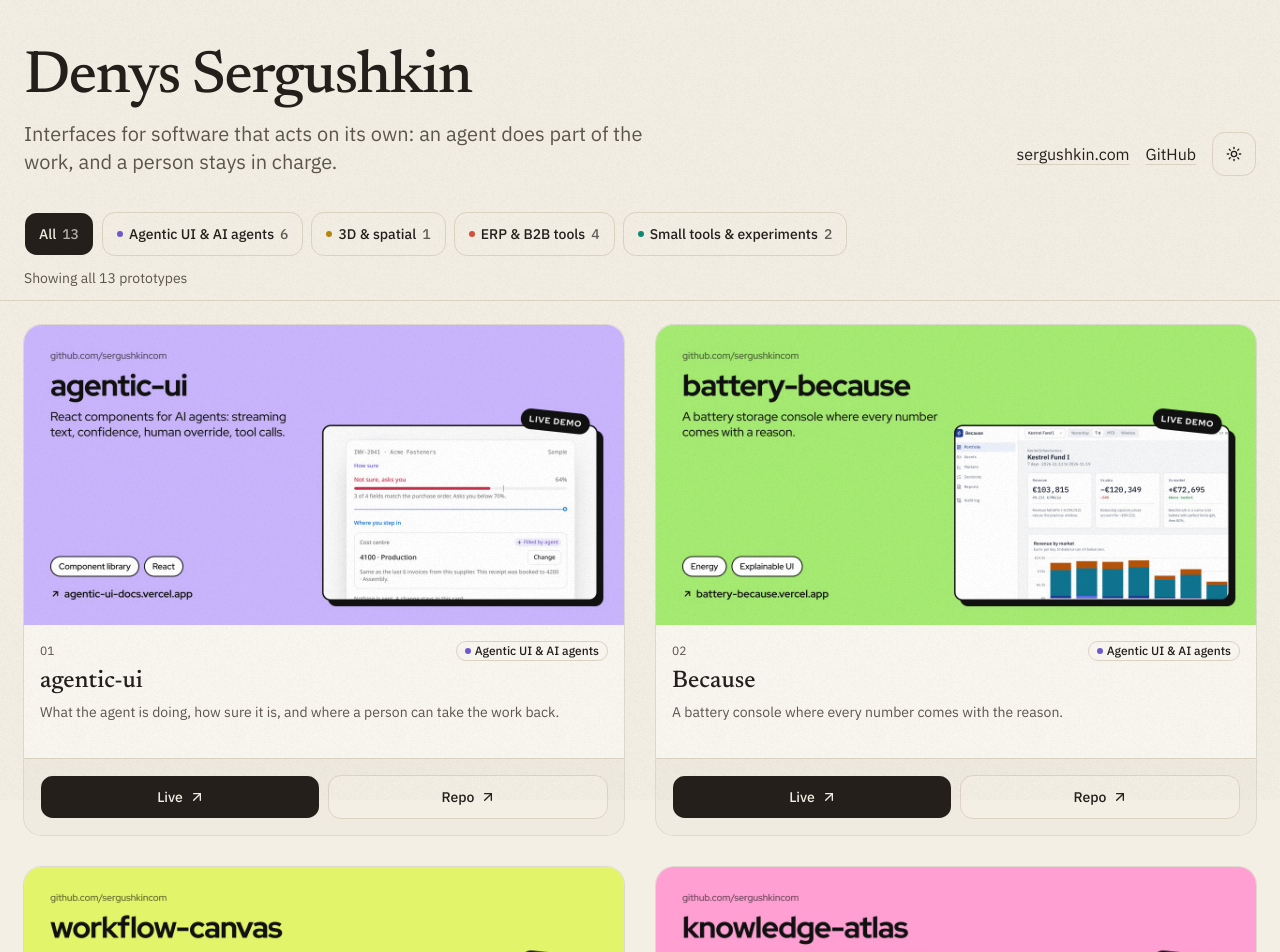
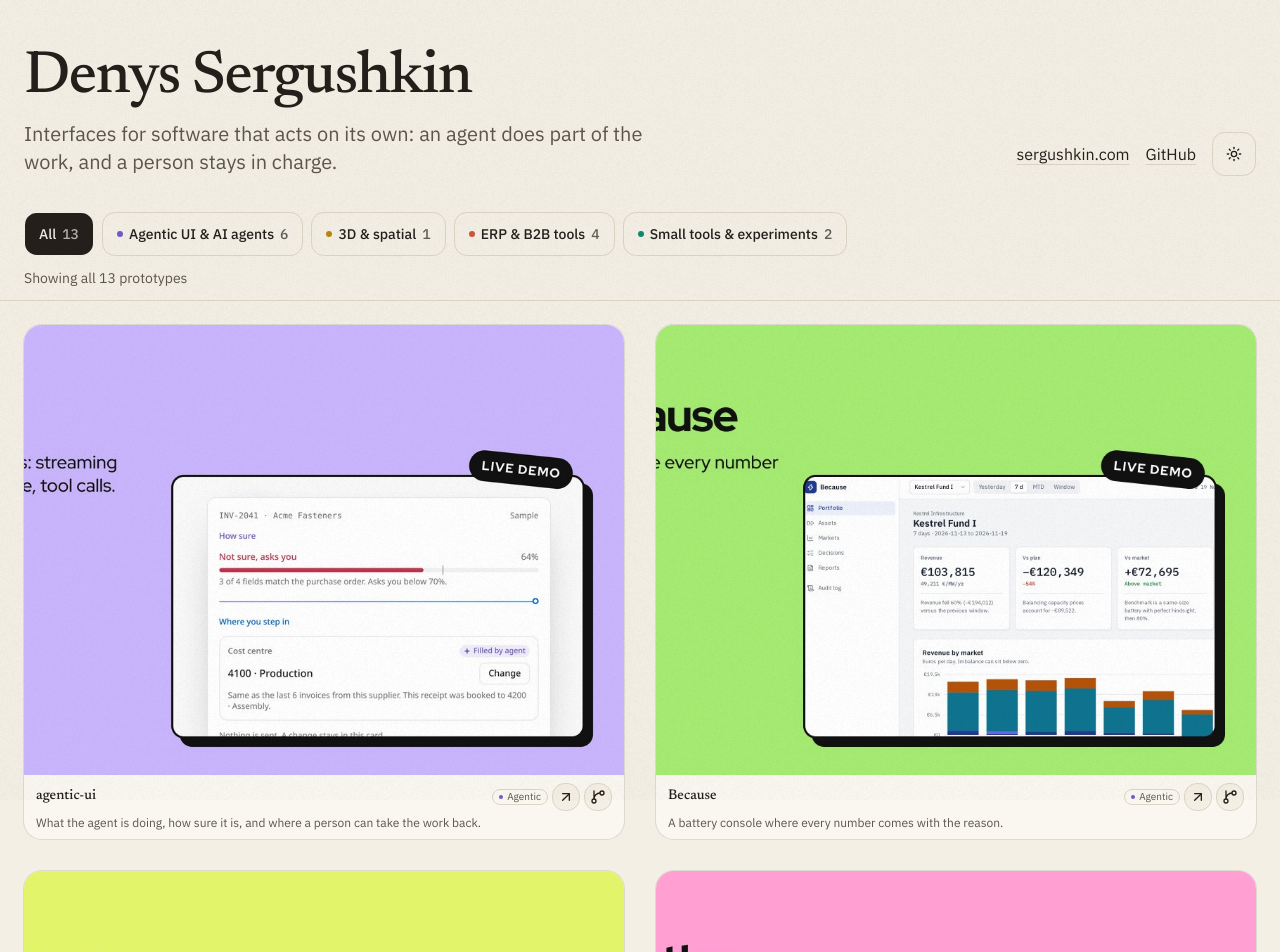
Before and after one commit to sergushkincom/projects-gallery, a Next.js app: page / in a window 1280 px wide. Shown: the top 952 px of the page. Built offline with nearby package versions, Linux system fonts and the light colour scheme.

Commit message:
Let the preview fill the card

```diff
--- a/components/gallery.tsx
+++ b/components/gallery.tsx
@@ -187,9 +187,6 @@ function GalleryView({
         <ul className="grid list-none grid-cols-1 gap-8 md:grid-cols-2">
           <AnimatePresence mode="popLayout" initial={false}>
             {visible.map((project, index) => {
-              const catalog = String(
-                projects.findIndex((item) => item.slug === project.slug) + 1,
-              ).padStart(2, "0");
               return (
                 <motion.li
                   key={project.slug}
@@ -205,11 +202,7 @@ function GalleryView({
                       : { type: "spring", duration: 0.28, bounce: 0 }
                   }
                 >
-                  <ProjectCard
-                    project={project}
-                    catalog={catalog}
-                    priority={index < 2}
-                  />
+                  <ProjectCard project={project} priority={index < 2} />
                 </motion.li>
               );
             })}
--- a/components/project-card.tsx
+++ b/components/project-card.tsx
@@ -1,37 +1,41 @@
 "use client";
 
-import { ArrowUpRightIcon } from "lucide-react";
+import { ArrowUpRightIcon, GitBranchIcon } from "lucide-react";
 import { motion, useMotionValue, useSpring } from "motion/react";
 import Image from "next/image";
 import { cn } from "cn";
-import type { Project } from "@/data/projects";
+import type { Project, TopicId } from "@/data/projects";
 import { topicLabel } from "@/data/projects";
-import { Badge } from "@/components/ui/badge";
 import { Button } from "@/components/ui/button";
-import {
-  Card,
-  CardDescription,
-  CardFooter,
-  CardHeader,
-  CardTitle,
-} from "@/components/ui/card";
+import { Card, CardDescription, CardHeader, CardTitle } from "@/components/ui/card";
 
 const spring = { stiffness: 260, damping: 28, mass: 0.4 };
 
-const tone: Record<Project["topics"][number], string> = {
+const tone: Record<TopicId, string> = {
   agentic: "bg-topic-agentic",
   spatial: "bg-topic-spatial",
   erp: "bg-topic-erp",
   tools: "bg-topic-tools",
 };
 
+const shortTopic: Record<TopicId, string> = {
+  agentic: "Agentic",
+  spatial: "3D",
+  erp: "ERP",
+  tools: "Tools",
+};
+
+const fullFrame = new Set([
+  "impact-compare",
+  "keyword-tracker",
+  "grocery-first-order-prototype",
+]);
+
 export function ProjectCard({
   project,
-  catalog,
   priority,
 }: {
   project: Project;
-  catalog: string;
   priority: boolean;
 }) {
   const tiltX = useMotionValue(0);
@@ -62,73 +66,67 @@ export function ProjectCard({
       onPointerLeave={reset}
       onPointerCancel={reset}
     >
-      <Card className="h-full pt-0">
+      <Card className="h-full gap-0 py-0">
         <div className="overflow-hidden">
           <Image
             src={project.image}
             alt={project.imageAlt}
             width={1280}
-            height={640}
+            height={800}
             priority={priority}
             sizes="(min-width: 768px) 42rem, 100vw"
-            className="aspect-[2/1] h-auto w-full origin-center object-cover motion-safe:transition-transform motion-safe:duration-300 motion-safe:ease-out motion-safe:group-hover/card:scale-[1.03]"
+            className={cn(
+              "aspect-[4/3] w-full origin-center object-cover motion-safe:transition-transform motion-safe:duration-300 motion-safe:ease-out motion-safe:group-hover/card:scale-[1.03]",
+              fullFrame.has(project.slug) ? "object-center" : "object-right",
+            )}
           />
         </div>
-        <CardHeader>
-          <div className="flex items-center justify-between gap-3">
-            <span className="tabular-nums text-xs text-muted-foreground">
-              {catalog}
+        <CardHeader className="gap-1 px-3 py-2">
+          <div className="flex items-center gap-2">
+            <CardTitle className="min-w-0 flex-1 truncate text-sm leading-tight" translate="no">
+              {project.name}
+            </CardTitle>
+            <div className="flex shrink-0 items-center gap-1">
+              {project.topics.map((topic) => (
+                <span
+                  key={topic}
+                  className="inline-flex h-4 items-center gap-1 rounded-full border border-border px-1.5 text-[10px] leading-none text-muted-foreground"
+                >
+                  <span aria-hidden="true" className={cn("size-1 rounded-full", tone[topic])} />
+                  <span className="sr-only">{topicLabel(topic)}</span>
+                  <span aria-hidden="true">{shortTopic[topic]}</span>
                 </span>
-            <div className="flex flex-wrap justify-end gap-1.5">
-              {project.topics.map((topic) => (
-                <Badge key={topic} variant="outline">
-                  <span
-                    aria-hidden="true"
-                    className={cn("size-1.5 rounded-full", tone[topic])}
-                  />
-                  {topicLabel(topic)}
-                </Badge>
               ))}
-            </div>
-          </div>
-          <CardTitle translate="no">{project.name}</CardTitle>
-          <CardDescription className="line-clamp-3 min-h-[2.5rem]">
-            {project.description}
-          </CardDescription>
-        </CardHeader>
-        <CardFooter className="mt-auto gap-2">
               <Button
                 nativeButton={false}
-            className="min-h-11 flex-1"
+                variant="outline"
+                size="icon"
+                className="size-7"
+                aria-label={`${project.name} live demo, opens in a new tab`}
                 render={
-              <a
-                href={project.liveUrl}
-                target="_blank"
-                rel="noopener noreferrer"
-              />
+                  <a href={project.liveUrl} target="_blank" rel="noopener noreferrer" />
                 }
               >
-            Live
-            <span className="sr-only">, opens in a new tab</span>
-            <ArrowUpRightIcon data-icon="inline-end" aria-hidden="true" />
+                <ArrowUpRightIcon aria-hidden="true" />
               </Button>
               <Button
                 nativeButton={false}
                 variant="outline"
-            className="min-h-11 flex-1"
+                size="icon"
+                className="size-7"
+                aria-label={`${project.name} repository, opens in a new tab`}
                 render={
-              <a
-                href={project.repoUrl}
-                target="_blank"
-                rel="noopener noreferrer"
-              />
+                  <a href={project.repoUrl} target="_blank" rel="noopener noreferrer" />
                 }
               >
-            Repo
-            <span className="sr-only">, opens in a new tab</span>
-            <ArrowUpRightIcon data-icon="inline-end" aria-hidden="true" />
+                <GitBranchIcon aria-hidden="true" />
               </Button>
-        </CardFooter>
+            </div>
+          </div>
+          <CardDescription className="line-clamp-1 text-xs">
+            {project.description}
+          </CardDescription>
+        </CardHeader>
       </Card>
     </motion.div>
   );
```
Lines whose indentation alone changed are shown as unchanged.
